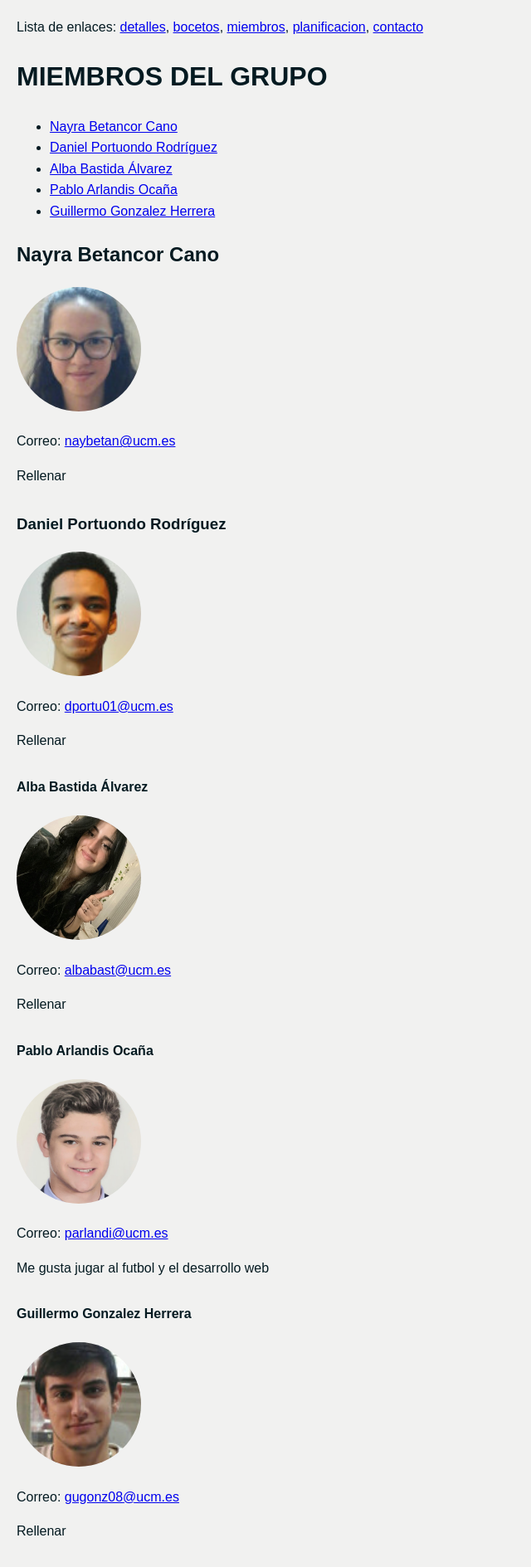
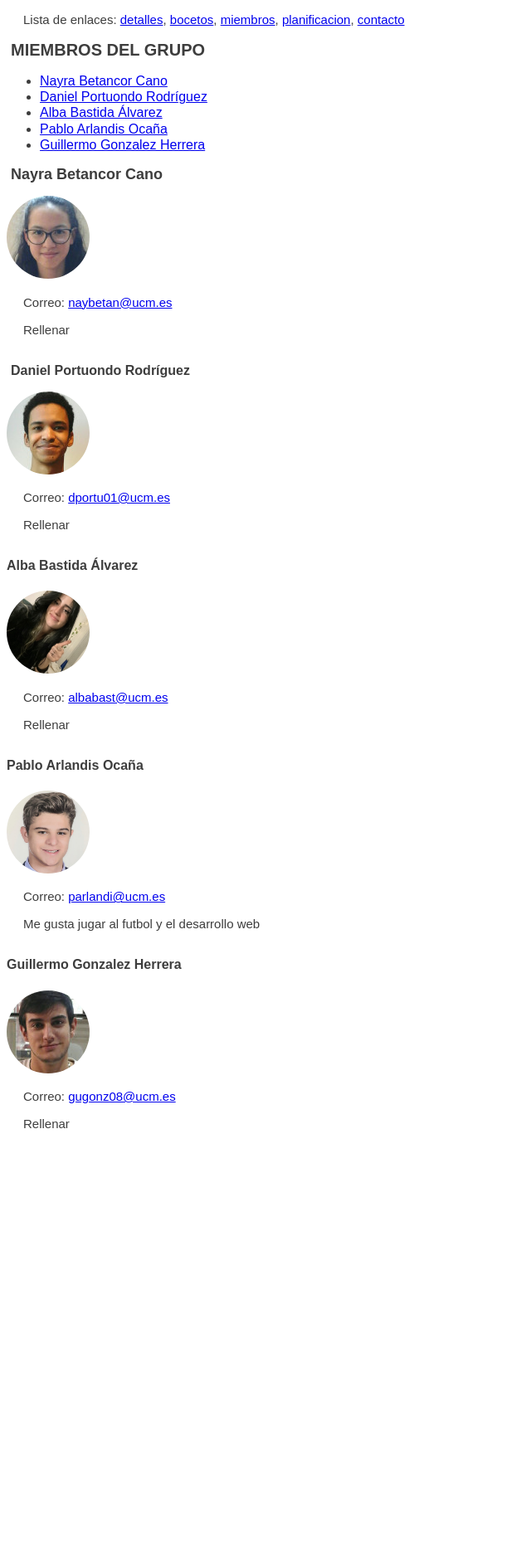
Before and after one commit to dportu/Sistemas-Web-2025, a PHP site: page /miembros.html in a window 1280 px wide. Shown: the whole page at 83% size, without its empty margins (0-640 px from the left). After the commit the page ends 1360 px from the top, so only its background shows below. Run offline with PHP 8.4, Linux system fonts and the light colour scheme.

Commit message:
Cambios en miembros.html: poniendolo del mismo estilo y añadiendole a las css

```diff
--- a/Práctica1/CSS/default.css
+++ b/Práctica1/CSS/default.css
@@ -20,3 +20,11 @@ h3 {
     margin-left: 5px;
     font-size: 16px;
 }
+.miembro {
+    margin-bottom: 30px;
+}
+img {
+    width: 100px;
+    height: 100px;
+    border-radius: 50%;
+}
--- a/Práctica1/miembros.html
+++ b/Práctica1/miembros.html
@@ -1,26 +1,10 @@
 <!DOCTYPE html>
 <html lang = "es">
-    <head><meta charset = "utf-8" >
-    <title>Miembros</title>
-    <style>
-        body {
-            background-color: rgb(241, 241, 240);
-            color:rgb(4, 26, 33);
-            font-family: Arial, sans-serif;
-            line-height: 1.6;
-            margin: 20px;
-        }
-        .miembro {
-            margin-bottom: 30px;
-        }
-        img {
-            width: 150px;
-            height: 150px;
-            border-radius: 50%;
-        }
-    </style>
-
-</head>
+    <head>
+        <meta charset = "utf-8" >
+        <title>Miembros Eventia</title>
+        <link id="estilo" rel="stylesheet" type="text/css" href="CSS/default.css"/>
+    </head>
     <body>
         <p> Lista de enlaces:
             <a href= "detalles.html">detalles</a>,
```
